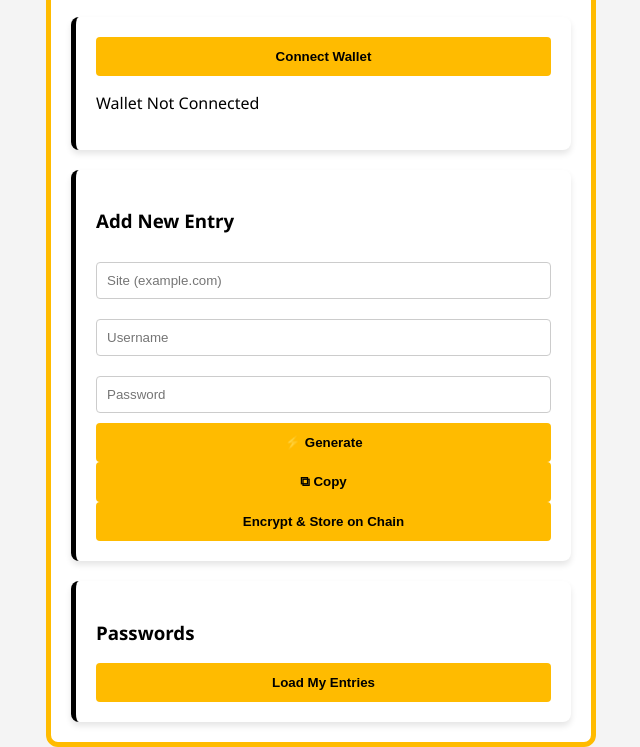
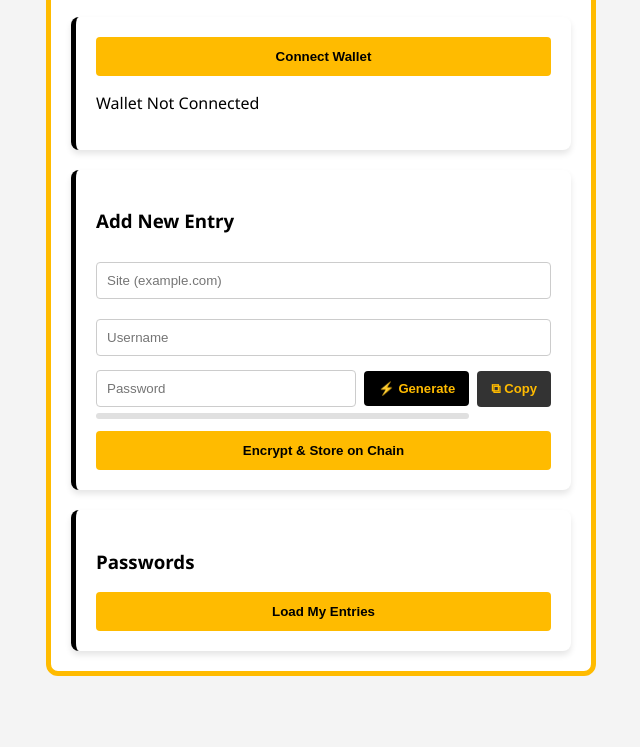
Before and after one commit to JesseRosas/Blockchain-Password-Manager, a website: page Front End/index.html in a window 1280 px wide. Shown: the part 203-950 px from the top of the page, without its empty margins (319-959 px from the left). After the commit the page ends 879 px from the top, so only its background shows below. Drawn offline with nearby package versions, Linux system fonts and the light colour scheme.

Commit message:
Styling for password features
Added styles for password generation and strength indicators.

```diff
--- a/Front End/style.css
+++ b/Front End/style.css
@@ -11,6 +11,10 @@ body {
     width: 100%;
     max-width: 500px;
     padding: 20px;
+    border: 5px solid #FFBB00;
+    border-radius: 12px;
+    overflow: hidden;
+    background-color: #fff;
 }
 
 header {
@@ -48,11 +52,78 @@ button {
     font-weight: bold;
     cursor: pointer;
     border-radius: 4px;
-    transition: background 0.3s;
+    transition: background 0.3s, color 0.3s;
 }
 
 button:hover {
     background-color: #e5a900;
+}
+
+.password-row {
+    display: flex;
+    gap: 8px;
+    align-items: center;
+    margin: 4px 0;
+}
+
+.password-row input {
+    flex: 1;
+    margin: 0;
+    width: auto;
+}
+
+.generate-btn {
+    width: auto;
+    flex-shrink: 0;
+    padding: 10px 14px;
+    background-color: #000;
+    color: #FFBB00;
+    font-size: 0.82em;
+    white-space: nowrap;
+    border-radius: 4px;
+    transition: background 0.3s, color 0.3s;
+}
+
+.generate-btn:hover {
+    background-color: #222;
+}
+
+.copy-btn {
+    background-color: #333;
+}
+
+.copy-btn:hover {
+    background-color: #555;
+}
+
+.strength-wrapper {
+    display: flex;
+    align-items: center;
+    gap: 10px;
+    margin: 6px 0 12px;
+}
+
+.strength-track {
+    flex: 1;
+    height: 6px;
+    background-color: #e0e0e0;
+    border-radius: 3px;
+    overflow: hidden;
+}
+
+.strength-bar {
+    height: 100%;
+    width: 0%;
+    border-radius: 3px;
+    transition: width 0.4s ease, background-color 0.4s ease;
+}
+
+.strength-label {
+    font-size: 0.78em;
+    font-weight: bold;
+    min-width: 72px;
+    text-align: right;
+    transition: color 0.4s ease;
 }
 
 .entry-item {
@@ -66,11 +137,3 @@ button:hover {
     color: #667;
     word-break: break-all;
 }
-
-
-.container {
-    border: 5px solid #FFBB00;
-    border-radius: 12px;
-    overflow: hidden;
-    background-color: #fff;
-}
```
